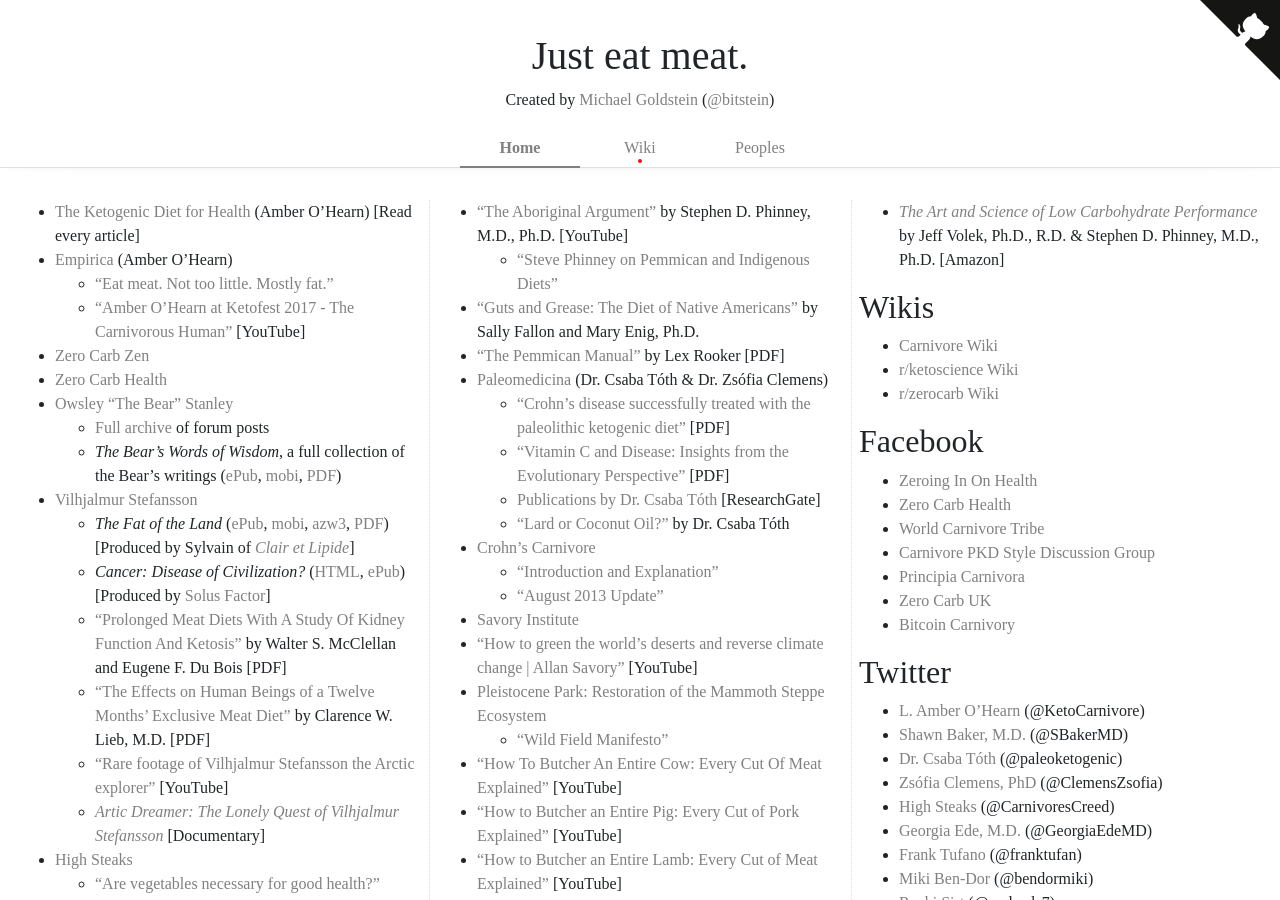
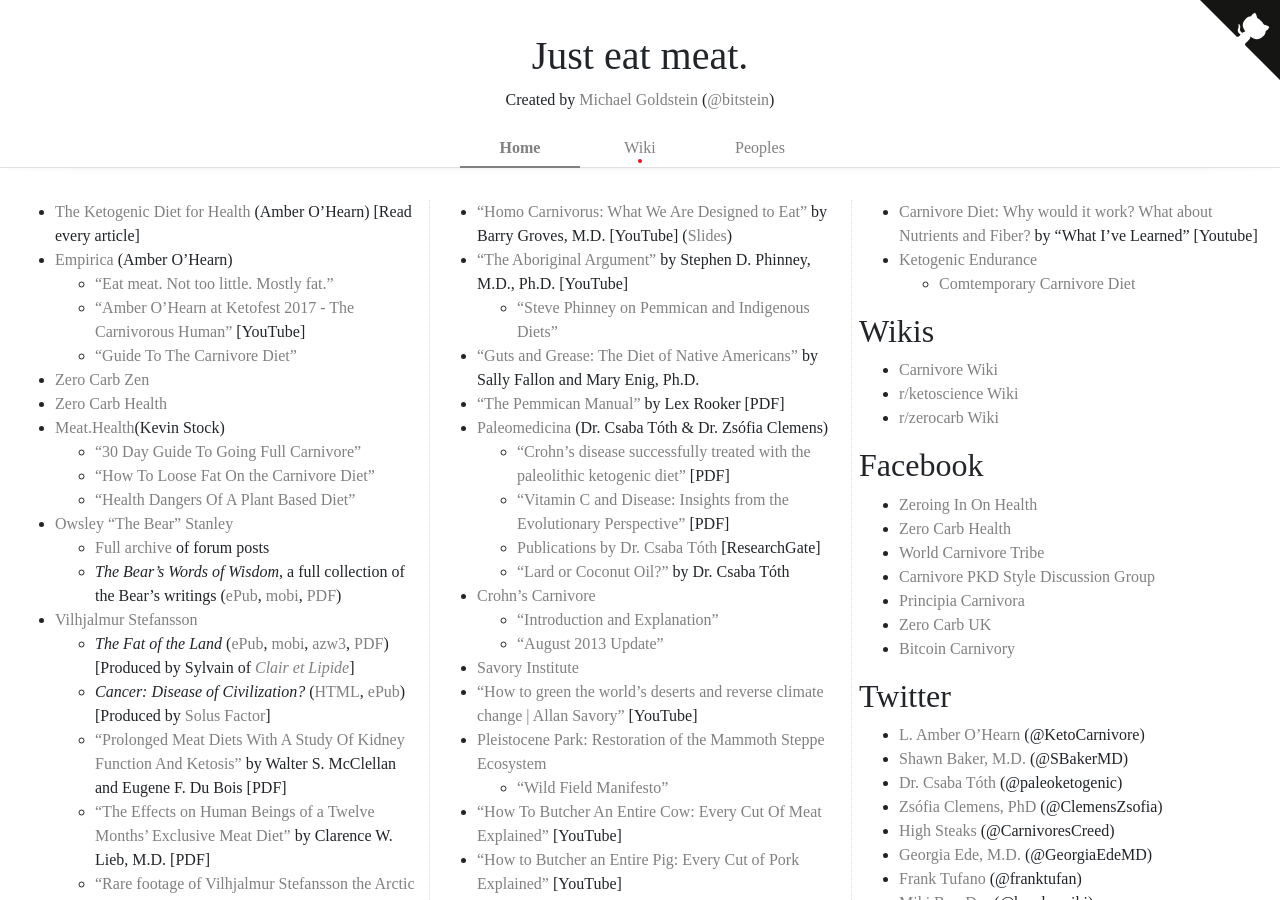
Before and after one commit to bitstein/justmeat.co, a Jekyll site: the page built from index.md, in a window 1280 px wide and 900 px high. Built offline with Jekyll 4.4.1, drawn with Linux system fonts in a browser that asks for light colours; nearby versions of some CDN libraries; some web fonts are replaced; some of the changed text lies outside the part shown.

Commit message:
Added content from Kevin Stock Added Nutrita guide to Carnivore Added Ketogenic Endurance Added youtube video from What I've Learned on Carnivore, fiber and nutrients

```diff
--- a/index.md
+++ b/index.md
@@ -6,8 +6,13 @@
 * [Empirica](http://www.empiri.ca/) (Amber O’Hearn)
     * [“Eat meat. Not too little. Mostly fat.”](http://www.empiri.ca/p/eat-meat-not-too-little-mostly-fat.html)
     * [“Amber O’Hearn at Ketofest 2017 - The Carnivorous Human”](https://www.youtube.com/watch?v=Y4VRp5ZFFRU) [YouTube]
+    * ["Guide To The Carnivore Diet" ](https://nutrita.app/guide-to-the-carnivore-diet/)
 * [Zero Carb Zen](https://zerocarbzen.com/)
 * [Zero Carb Health](http://www.zerocarbhealth.com/)
+* [Meat.Health](https://meat.health/)(Kevin Stock)
+    * ["30 Day Guide To Going Full Carnivore"](docs/The-30-Day-Guide-to-Going-Full-Carnivore.pdf)
+    * ["How To Loose Fat On the Carnivore Diet"](docs/How-to-Lose-Fat-on-the-Carnivore-Diet.pdf)
+    * ["Health Dangers Of A Plant Based Diet"](docs/Health-Dangers-of-a-Plant-Based-Diet.pdf)
 * [Owsley “The Bear” Stanley](http://highsteaks.com/carnivores-creed/owsley-the-bear-stanley/)
     * [Full archive](http://web.archive.org/web/20170303163347/http://activenocarber.myfreeforum.org/ftopic22-0-0-asc-.php) of forum posts
     * _The Bear’s Words of Wisdom_, a full collection of the Bear’s writings ([ePub](docs/the-bear.epub), [mobi](docs/the-bear.mobi), [PDF](docs/the-bear.pdf))
@@ -96,6 +101,9 @@
 * [_Defending Beef: The Case for Sustainable Meat Production_](https://www.amazon.com/Defending-Beef-Case-Sustainable-Production/dp/1603585362) by Nicolette Hahn Niman [Amazon]
 * [_The Art and Science of Low Carbohydrate Living: An Expert Guide to Making the Life-Saving Benefits of Carbohydrate Restriction Sustainable and Enjoyable_](https://www.amazon.com/Art-Science-Low-Carbohydrate-Living/dp/0983490708) by Jeff Volek, Ph.D., R.D. & Stephen D. Phinney, M.D., Ph.D. [Amazon]
 * [_The Art and Science of Low Carbohydrate Performance_](https://www.amazon.com/Art-Science-Low-Carbohydrate-Performance/dp/0983490716) by Jeff Volek, Ph.D., R.D. & Stephen D. Phinney, M.D., Ph.D. [Amazon]
+* [Carnivore Diet: Why would it work? What about Nutrients and Fiber?](https://www.youtube.com/watch?v=isIw2AN_-XU) by "What I've Learned" [Youtube]
+* [Ketogenic Endurance](https://ketogenicendurance.com/)
+    * [Comtemporary Carnivore Diet](https://www.amazon.co.uk/Contemporary-Carnivore-Diet-Ancient-Health-ebook/dp/B07H8GDSLQ/)
 
 ## Wikis
 
@@ -174,6 +182,7 @@
 * [Human Performance Outliers Podcast](https://humanperformanceoutliers.libsyn.com/) (Shawn Baker & Zach Bitter)
 * [The Carnivore Cast](https://www.carnivorecast.com/) (Scott Myslinski)
 * [Zero Carb Journal](http://www.permanenthomestead.com/category/zero-carb-journal/) (Permsteader)
+* [Kevin Stock Radio](https://www.kevinstock.io/podcast/) (Kevin Stock)
 
 ## Telegram
 
```
Also changed, not shown: 3 other files.
